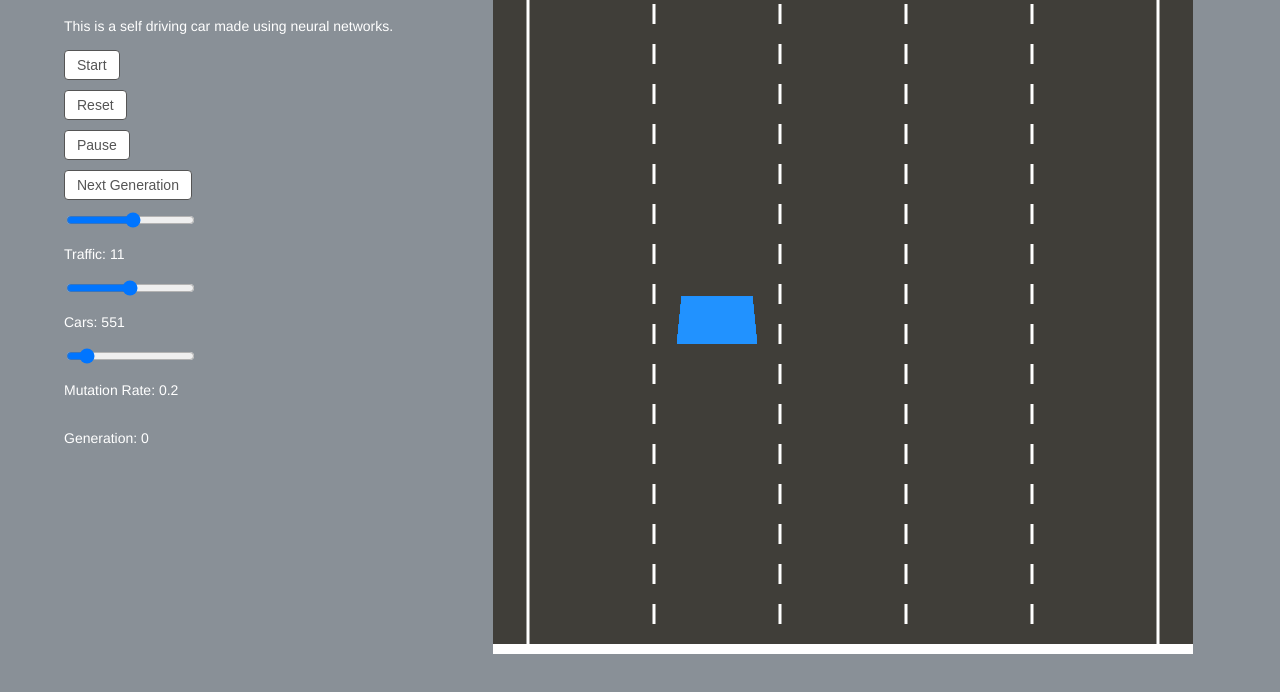
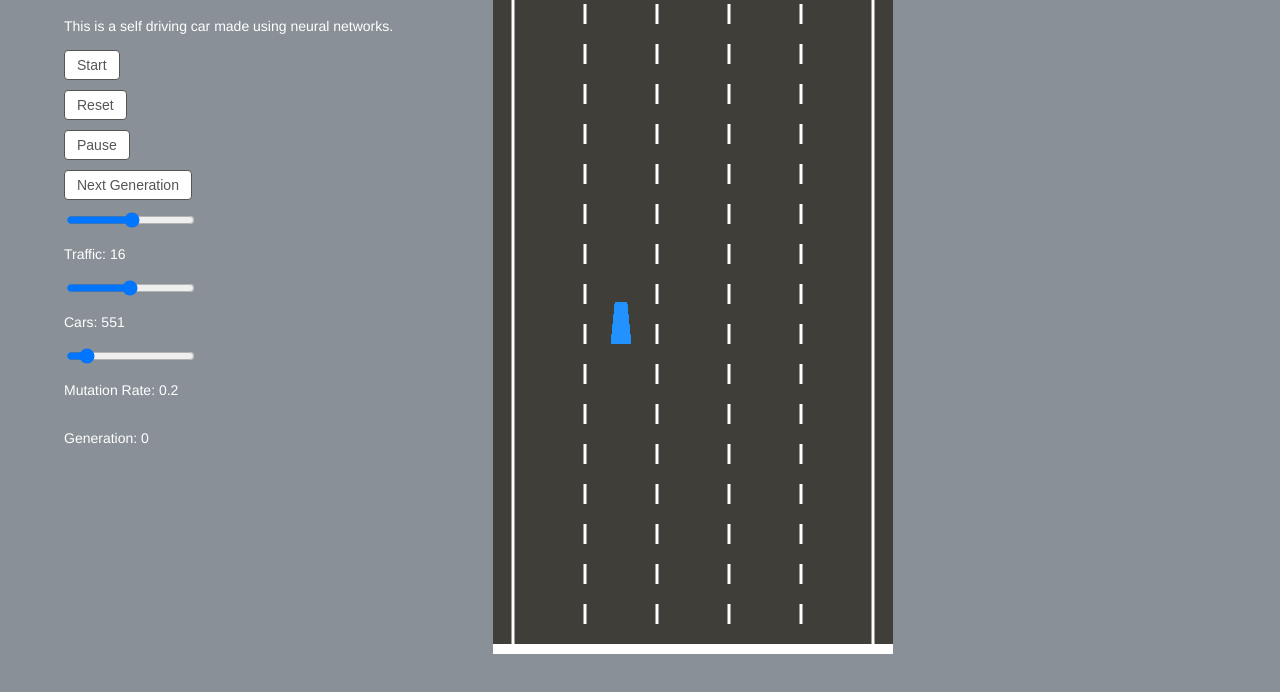
Before and after one commit to harmya/SelfDrivingCar, a plain HTML site: page index.html in a window 1280 px wide. Shown: the part 76-768 px from the top of the page. Drawn offline with Linux system fonts and the light colour scheme.

Commit message:
Lane Size Update

```diff
--- a/index.html
+++ b/index.html
@@ -32,7 +32,7 @@
             <button id="next-generation" class="button">Next Generation</button>
 
 
-            <input type="range" min="1" max="20" step="1" class="traffic-slider" id="traffic-slider">
+            <input type="range" min="1" max="30" step="1" class="traffic-slider" id="traffic-slider">
             <p>Traffic: <span id="traffic"></span></p>
             <script>
                 var traffic_slider = document.getElementById("traffic-slider");
--- a/main.js
+++ b/main.js
@@ -1,9 +1,9 @@
 const canvas = document.getElementById('canvas');
 const ctx = canvas.getContext('2d');
-canvas.width = 700;
+canvas.width = 400;
 canvas.height = window.innerHeight - window.innerHeight * 0.1;
 
-let numLanes = 5;
+let numLanes = 5
 
 const road = new Road(canvas.width/2, canvas.width * 0.9, numLanes); //road.js
 road.drawRoad(ctx);
@@ -41,7 +41,7 @@ function generateCars(n) {
     const bestCar_x = bestCar ? bestCar.x : road.getLaneCenter(randomLane);
     const cars = [];
     for (let i = 0; i < n; i++) {
-        const new_car = new Car(bestCar_x, bestCar_y, 40, 80, '#2192FF', "main");
+        const new_car = new Car(bestCar_x, bestCar_y, 40, 20, '#2192FF', "main");
         cars.push(new_car);
     }
     cars[0] = bestCar ? bestCar : cars[0];
```
